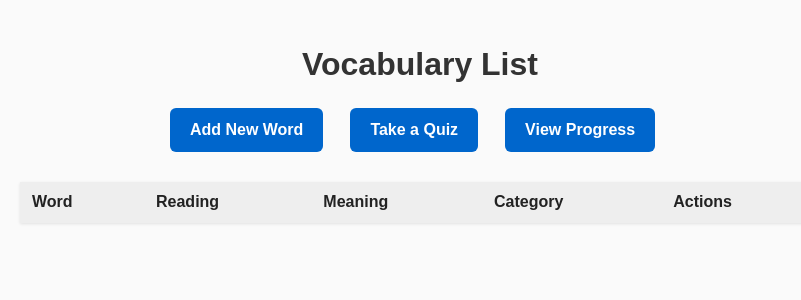
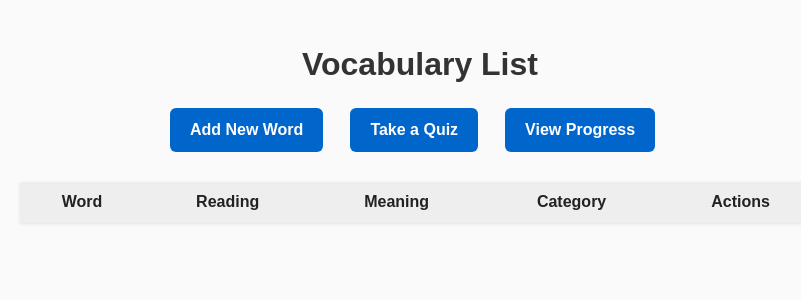
Before and after one commit to chlamcf/learnjapanese, a Flask app: page / in a window 1280 px wide. Shown: the top 300 px of the page, without its empty margins (220-1021 px from the left). Run offline with Flask 3, Linux system fonts and the light colour scheme; data that the repository does not hold is empty.

Commit message:
Minor Styling Fixes

```diff
--- a/static/style.css
+++ b/static/style.css
@@ -5,7 +5,7 @@ body {
     background-color: #fafafa;
     color: #222;
     line-height: 1.5;
-    text-align: center;   /* NEW: centers all text/content on the page */
+    text-align: center;
 }
 
 h1 { color: #333; margin-bottom: 10px; }
@@ -23,7 +23,7 @@ table {
 }
 
 th, td { padding: 8px 12px; border-bottom: 1px solid #eee; }
-th { background-color: #eee; text-align: left; }
+th { background-color: #eee; text-align: center; }
 
 a { color: #0066cc; text-decoration: none; }
 a:hover { text-decoration: underline; }
@@ -120,6 +120,7 @@ button:hover, input[type="submit"]:hover { background-color: #004999; }
     font-weight: bold;
     text-decoration: none;
 }
+
 .next-question-btn:hover {
     background-color: #004999;
     text-decoration: none;
--- a/templates/index.html
+++ b/templates/index.html
@@ -33,9 +33,9 @@
         <td>{{ w.category }}</td>
         <td>
           <a href="{{ url_for('edit_word', word_id=w.id) }}">Edit</a>
-<form action="{{ url_for('delete_word', word_id=w.id) }}" method="POST" style="display:inline">
-  <button type="submit" class="link-btn" onclick="return confirm('Delete this word?')">Delete</button>
-</form>
+          <form action="{{ url_for('delete_word', word_id=w.id) }}" method="POST" style="display:inline">
+          <button type="submit" class="link-btn" onclick="return confirm('Delete this word?')">Delete</button>
+          </form>
         </td>
       </tr>
       {% endfor %}
```
